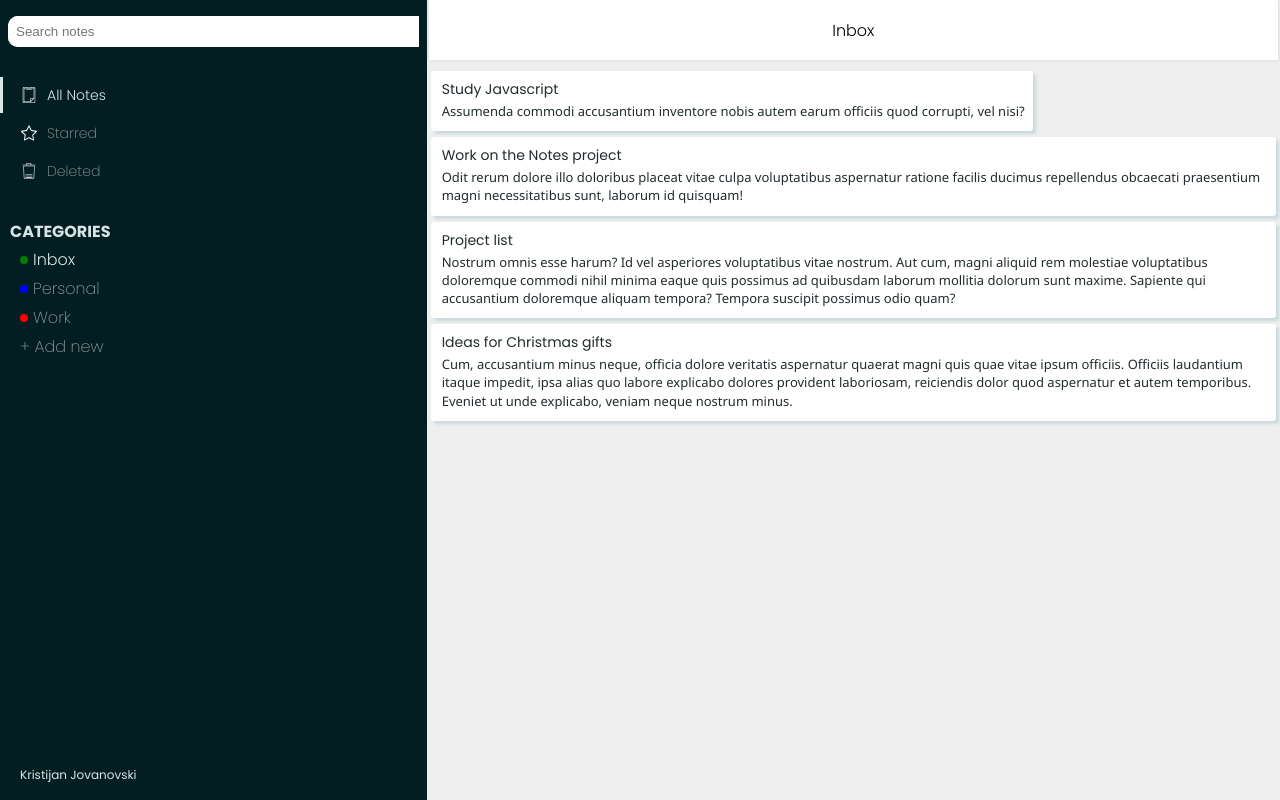
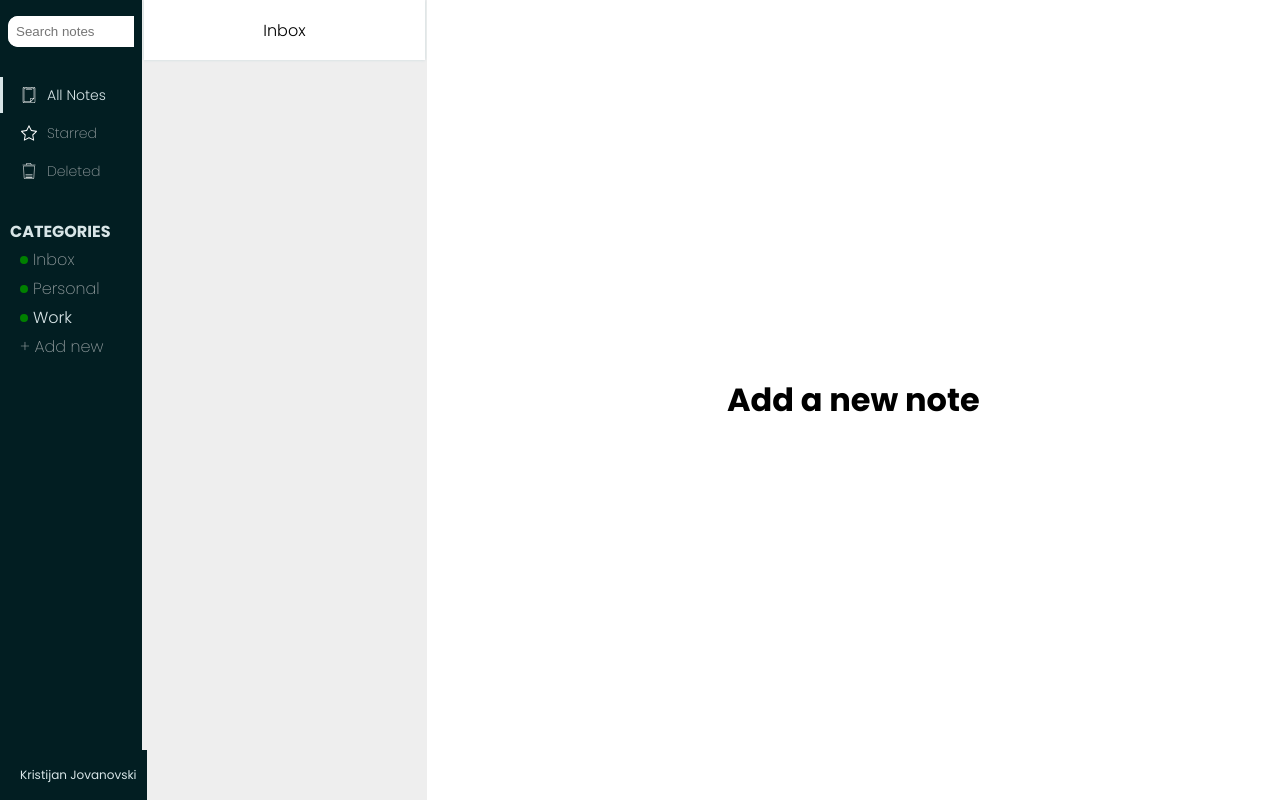
Before and after one commit to KristijanJ/notester-nuxt, a Nuxt app in the folder notester-client/: page /category/2 in a window 1280 px wide. Built offline with nearby package versions, Linux system fonts and the light colour scheme.

Commit message:
navigation for categories

```diff
--- a/notester-client/app.vue
+++ b/notester-client/app.vue
@@ -133,8 +133,16 @@ ul {
   color: #949d9f;
 }
 
+.note-filters-list ul li a {
+  color: #949d9f;
+}
+
 .note-filters-list ul li:hover {
   border-left: 3px solid #d8e5e7;
+  color: #d8e5e7;
+}
+
+.note-filters-list ul li:hover a {
   color: #d8e5e7;
 }
 
@@ -189,7 +197,8 @@ ul {
   cursor: pointer;
 }
 
-.note-tags-list ul li.active .note-tag-text, .note-tags-list ul li:hover .note-tag-text {
+.note-tags-list ul li.active .note-tag-text,
+.note-tags-list ul li:hover .note-tag-text {
   color: #d8e5e7;
   font-weight: 300;
 }
@@ -209,6 +218,8 @@ ul {
   display: flex;
   justify-content: space-between;
   align-items: flex-end;
+  color: #949d9f;
+  text-decoration: none;
 }
 
 .note-tag-text-options {
@@ -294,6 +305,7 @@ ul {
 .note-container {
   display: flex;
   flex-direction: column;
+  position: relative;
 }
 
 .note-details {
@@ -328,6 +340,13 @@ ul {
   padding: 8px 16px;
 }
 
+.note-container > .empty-note {
+    position: absolute;
+    top: 50%;
+    left: 50%;
+    transform: translate(-50%, -50%);
+}
+
 .ql-toolbar.ql-snow {
   border: none;
   border-bottom: 1px solid #ccc;
--- a/notester-client/components/notes-list.vue
+++ b/notester-client/components/notes-list.vue
@@ -5,14 +5,16 @@
                 <p>Inbox</p>
             </div>
 
-            <template v-for="note in mainStore.notesList" :key="note.id">
-                <NuxtLink :to="`/note/${note.id}`">
+            <template v-if="mainStore.selectedCategory">
+                <template v-for="note in mainStore.selectedCategory.notes" :key="note.id">
+                    <NuxtLink :to="`/category/${mainStore.selectedCategory.id}/note/${note.id}`">
                         <single-note-card
                             :title="note.title"
                             :content="note.content"
                             :class="{ 'active': mainStore.selectedNote ? mainStore.selectedNote.id === note.id : false }"
                         />
                     </NuxtLink>
+                </template>
             </template>
         </div>
     </div>
--- a/notester-client/components/single-note.vue
+++ b/notester-client/components/single-note.vue
@@ -27,6 +27,12 @@
 
             <div class="note-content">{{ mainStore.selectedNote.content }}</div>
         </template>
+
+        <template v-else>
+            <div class="empty-note">
+                <h1>Add a new note</h1>
+            </div>
+        </template>
     </div>
 </template>
 
@@ -45,9 +51,45 @@ export default {
         };
     },
     mounted () {
+        this.setSelectedCategoryFromRoute();
+        this.setSelectedNoteFromRoute();
+
         this.$nextTick(() => {
-            this.scopedTitle = this.mainStore.selectedNote.title;
+            if (this.mainStore.selectedNote) {
+                this.scopedTitle = this.mainStore.selectedNote.title;
+            }
         });
+    },
+    methods: {
+        setSelectedCategoryFromRoute () {
+            const routeCategoryId = parseInt(this.$route.params.categoryId);
+
+            if (this.mainStore.selectedCategory && this.mainStore.selectedCategory.id === routeCategoryId) {
+                return;
+            }
+
+            for (let i = 0; i < this.mainStore.categories.length; i++) {
+                const category = this.mainStore.categories[i];
+                if (category.id === routeCategoryId) {
+                    this.mainStore.$patch({
+                        selectedCategory: category
+                    });
+                    break;
+                }
+            }
+        },
+        setSelectedNoteFromRoute () {
+            if (!this.mainStore.selectedCategory) {
+                this.mainStore.$patch({
+                    selectedNote: null
+                });
+                return;
+            }
+            const selectedNote = this.mainStore.selectedCategory.notes.find(note => note.id == this.$route.params.id);
+            this.mainStore.$patch({
+                selectedNote: selectedNote || null
+            });
+        }
     }
 }
 </script>
--- a/notester-client/components/the-menu.vue
+++ b/notester-client/components/the-menu.vue
@@ -41,36 +41,17 @@
                 <i class="fas fa-angle-down"></i>
             </div>
             <ul>
-                <li class="active">
+                <li
+                    v-for="category in mainStore.categories"
+                    :key="category.id"
+                    :class="getCategoryActiveClass(category)"
+                >
                     <div class="note-tag-icon">
                         <div class="green"></div>
                     </div>
-                    <div class="note-tag-text">
-                        Inbox
-                        <i class="fas fa-ellipsis-h note-tag-text-options"></i>
-                    </div>
-                </li>
-                <li>
-                    <div class="note-tag-icon">
-                        <div class="blue"></div>
-                    </div>
-                    <div class="note-tag-text">
-                        Personal
-                        <i
-                            class="fas fa-ellipsis-h note-tag-text-options"
-                        ></i>
-                    </div>
-                </li>
-                <li>
-                    <div class="note-tag-icon">
-                        <div class="red"></div>
-                    </div>
-                    <div class="note-tag-text">
-                        Work
-                        <i
-                            class="fas fa-ellipsis-h note-tag-text-options"
-                        ></i>
-                    </div>
+                    <NuxtLink :to="getCategoryRoute(category)" class="note-tag-text">
+                        {{ category.title }}
+                    </NuxtLink>
                 </li>
                 <li>
                     <div class="note-tag-text">+ Add new</div>
@@ -85,6 +66,9 @@
 </template>
 
 <script>
+import { mapStores } from 'pinia';
+import { useMainStore } from '../store/main';
+
 import clipboardSvg from '../assets/svg-components/clipboardSvg.vue';
 import starSvg from '../assets/svg-components/starSvg.vue';
 import trashSvg from '../assets/svg-components/trashSvg.vue';
@@ -95,6 +79,27 @@ export default {
         starSvg,
         clipboardSvg,
         trashSvg
+    },
+    computed: {
+        ...mapStores(useMainStore)
+    },
+    mounted () {
+        console.log(this.mainStore.categories);
+    },
+    methods: {
+        getCategoryActiveClass (category) {
+            if (!this.mainStore.selectedCategory) {
+                return '';
+            }
+            return this.mainStore.selectedCategory.id === category.id ? 'active' : '';
+        },
+        getCategoryRoute (category) {
+            if (category.notes.length) {
+                return `/category/${category.id}/note/${category.notes[0].id}`;
+            }
+
+            return `/category/${category.id}`;
+        }
     }
 }
 </script>
--- /dev/null
+++ b/notester-client/pages/category/[categoryId].vue
@@ -0,0 +1,13 @@
+<template>
+    <single-note />
+</template>
+
+<script>
+export default {
+
+}
+</script>
+
+<style>
+
+</style>
--- /dev/null
+++ b/notester-client/pages/category/[categoryId]/note/[id].vue
@@ -0,0 +1,31 @@
+<template>
+    <single-note />
+</template>
+
+<script>
+import { mapStores } from 'pinia';
+import { useMainStore } from '../../../../store/main';
+
+definePageMeta({
+  layout: 'default'
+});
+
+export default {
+    name: 'SingleNotePreview',
+    computed: {
+        ...mapStores(useMainStore)
+    },
+    mounted () {
+        if (!this.mainStore.selectedCategory) {
+            this.mainStore.$patch({
+                selectedNote: null
+            });
+            return;
+        }
+        const selectedNote = this.mainStore.selectedCategory.notes.find(note => note.id == this.$route.params.id);
+        this.mainStore.$patch({
+            selectedNote: selectedNote || null
+        });
+    }
+}
+</script>
--- a/notester-client/pages/index.vue
+++ b/notester-client/pages/index.vue
@@ -1,6 +1,8 @@
 <template>
     <div class="note-container">
-        <h1>Welcome</h1>
+        <div class="empty-note">
+            <h1>Welcome</h1>
+        </div>
     </div>
 </template>
 
@@ -13,15 +15,3 @@ export default {
 
 }
 </script>
-
-<style scoped>
-.note-container {
-    position: relative;
-}
-.note-container > h1 {
-    position: absolute;
-    top: 50%;
-    left: 50%;
-    transform: translate(-50%, -50%);
-}
-</style>
--- a/notester-client/pages/note/[id].vue
+++ /dev/null
@@ -1,25 +0,0 @@
-<template>
-    <single-note />
-</template>
-
-<script>
-import { mapStores } from 'pinia';
-import { useMainStore } from '../../store/main';
-
-definePageMeta({
-  layout: 'default'
-});
-
-export default {
-    name: 'SingleNotePreview',
-    computed: {
-        ...mapStores(useMainStore)
-    },
-    mounted () {
-        const selectedNote = this.mainStore.notesList.find(note => note.id == this.$route.params.id);
-        this.mainStore.$patch({
-            selectedNote
-        });
-    }
-}
-</script>
--- /dev/null
+++ b/notester-client/services/dummyData.js
@@ -0,0 +1,49 @@
+const getInboxNotes = () => [
+    {
+        id: 0,
+        title: 'Study Javascript',
+        content: 'Assumenda commodi accusantium inventore nobis autem earum officiis quod corrupti, vel nisi?'
+    },
+    {
+        id: 1,
+        title: 'Work on the Notes project',
+        content: 'Odit rerum dolore illo doloribus placeat vitae culpa voluptatibus aspernatur ratione facilis ducimus repellendus obcaecati praesentium magni necessitatibus sunt, laborum id quisquam!'
+    }
+];
+
+const getPersonalNotes = () => [
+    {
+        id: 2,
+        title: 'Project list',
+        content: 'Nostrum omnis esse harum? Id vel asperiores voluptatibus vitae nostrum. Aut cum, magni aliquid rem molestiae voluptatibus doloremque commodi nihil minima eaque quis possimus ad quibusdam laborum mollitia dolorum sunt maxime. Sapiente qui accusantium doloremque aliquam tempora? Tempora suscipit possimus odio quam?'
+    }
+];
+
+const getWorkNotes = () => [
+    {
+        id: 3,
+        title: 'Ideas for Christmas gifts',
+        content: 'Cum, accusantium minus neque, officia dolore veritatis aspernatur quaerat magni quis quae vitae ipsum officiis. Officiis laudantium itaque impedit, ipsa alias quo labore explicabo dolores provident laboriosam, reiciendis dolor quod aspernatur et autem temporibus. Eveniet ut unde explicabo, veniam neque nostrum minus.'
+    }
+];
+
+export const getCategories = () => {
+    return [
+        {
+            id: 0,
+            title: 'Inbox',
+            notes: getInboxNotes()
+        },
+        {
+            id: 1,
+            title: 'Personal',
+            notes: getPersonalNotes()
+        },
+        {
+            id: 2,
+            title: 'Work',
+            notes: []
+            // notes: getWorkNotes()
+        }
+    ]
+};
--- a/notester-client/store/main.js
+++ b/notester-client/store/main.js
@@ -1,9 +1,11 @@
 import { defineStore } from 'pinia';
+import { getCategories } from '../services/dummyData';
 
 export const useMainStore = defineStore({
     id: 'main',
     state: () => {
         return {
+            categories: getCategories(),
             notesList: [
                 {
                     id: 0,
@@ -26,6 +28,7 @@ export const useMainStore = defineStore({
                     content: 'Cum, accusantium minus neque, officia dolore veritatis aspernatur quaerat magni quis quae vitae ipsum officiis. Officiis laudantium itaque impedit, ipsa alias quo labore explicabo dolores provident laboriosam, reiciendis dolor quod aspernatur et autem temporibus. Eveniet ut unde explicabo, veniam neque nostrum minus.'
                 }
             ],
+            selectedCategory: null,
             selectedNote: null
         }
     }
```
Lines whose indentation alone changed are shown as unchanged.
